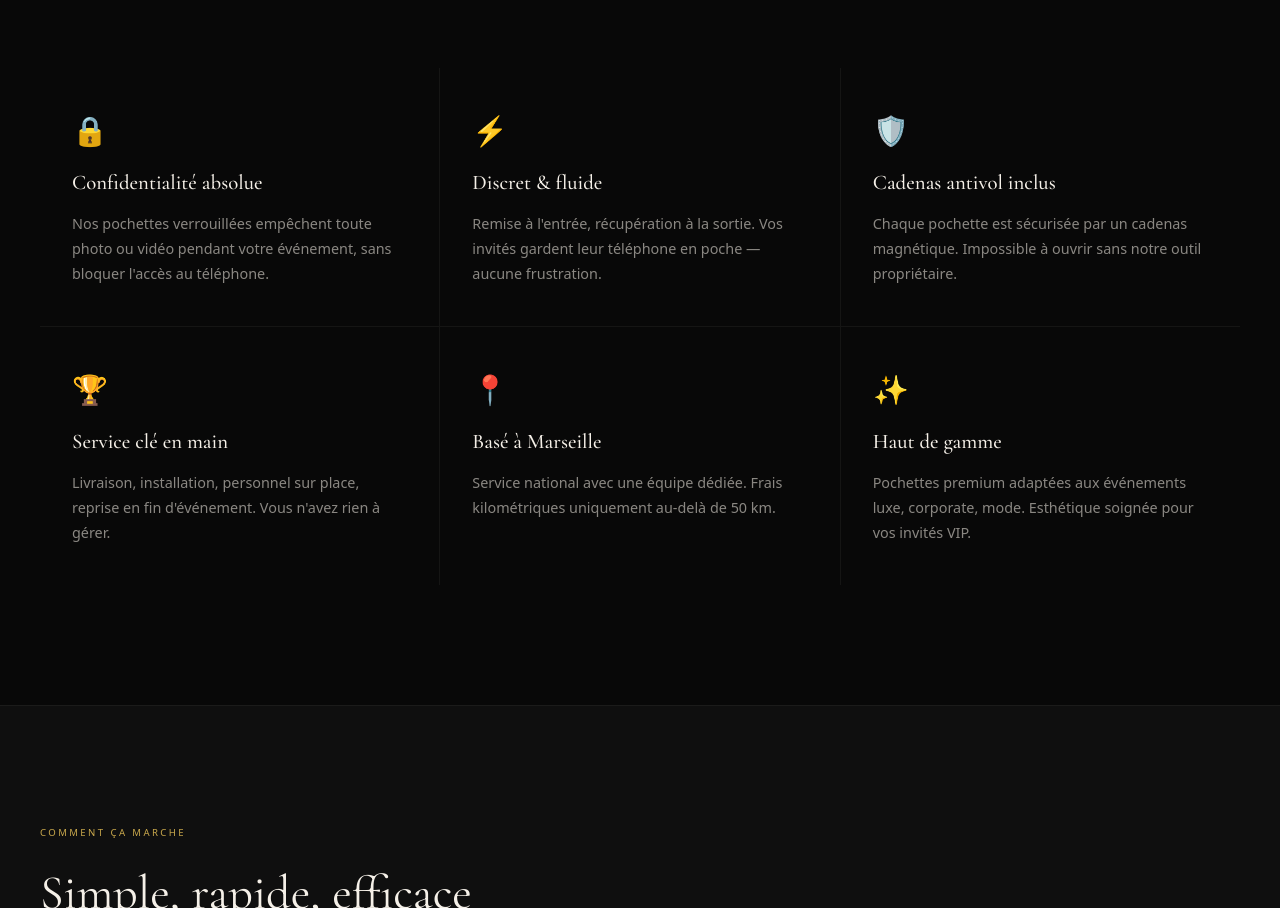
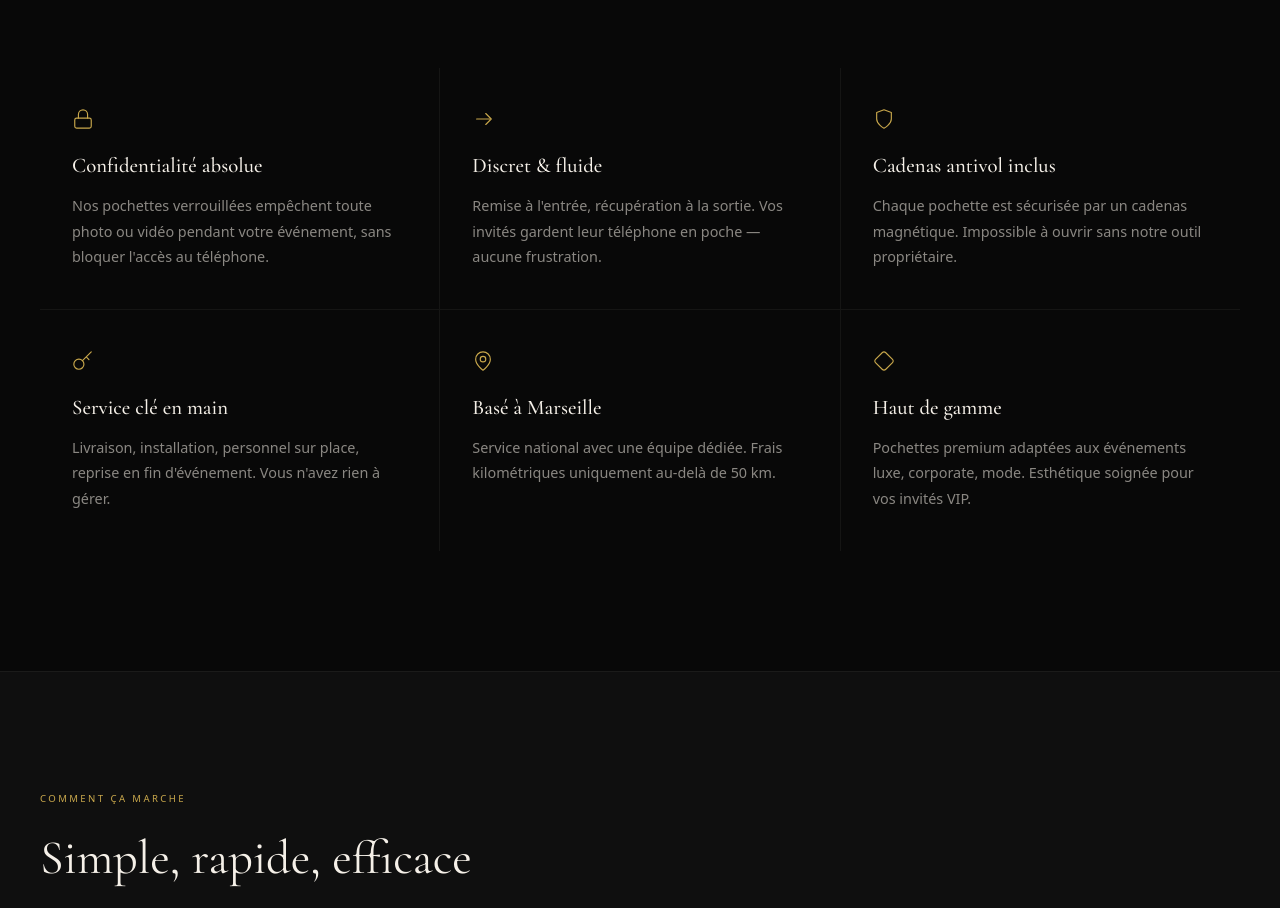
Before and after one commit to contactlockevent-cmd/LockEvent, a Next.js app: page / in a window 1280 px wide. Shown: the part 1076-1984 px from the top of the page. Built offline with nearby package versions, Linux system fonts and the light colour scheme.

Commit message:
Replace emoji icons with premium SVG icons in values section

```diff
--- a/app/page.tsx
+++ b/app/page.tsx
@@ -1,4 +1,40 @@
 import Link from "next/link";
+
+const ValueIcons = {
+  lock: (
+    <svg width="22" height="22" viewBox="0 0 24 24" fill="none" stroke="currentColor" strokeWidth="1.25" strokeLinecap="round" strokeLinejoin="round">
+      <rect x="3" y="11" width="18" height="11" rx="2"/>
+      <path d="M7 11V7a5 5 0 0 1 10 0v4"/>
+    </svg>
+  ),
+  flow: (
+    <svg width="22" height="22" viewBox="0 0 24 24" fill="none" stroke="currentColor" strokeWidth="1.25" strokeLinecap="round" strokeLinejoin="round">
+      <path d="M5 12h14M15 6l6 6-6 6"/>
+    </svg>
+  ),
+  shield: (
+    <svg width="22" height="22" viewBox="0 0 24 24" fill="none" stroke="currentColor" strokeWidth="1.25" strokeLinecap="round" strokeLinejoin="round">
+      <path d="M12 22s8-4 8-10V5l-8-3-8 3v7c0 6 8 10 8 10z"/>
+    </svg>
+  ),
+  key: (
+    <svg width="22" height="22" viewBox="0 0 24 24" fill="none" stroke="currentColor" strokeWidth="1.25" strokeLinecap="round" strokeLinejoin="round">
+      <circle cx="7.5" cy="15.5" r="5.5"/>
+      <path d="M21 2l-9.6 9.6M15.5 7.5l3 3"/>
+    </svg>
+  ),
+  location: (
+    <svg width="22" height="22" viewBox="0 0 24 24" fill="none" stroke="currentColor" strokeWidth="1.25" strokeLinecap="round" strokeLinejoin="round">
+      <path d="M12 22s-8-5.686-8-12a8 8 0 1 1 16 0c0 6.314-8 12-8 12z"/>
+      <circle cx="12" cy="10" r="3"/>
+    </svg>
+  ),
+  diamond: (
+    <svg width="22" height="22" viewBox="0 0 24 24" fill="none" stroke="currentColor" strokeWidth="1.25" strokeLinecap="round" strokeLinejoin="round">
+      <path d="M2.7 10.3a2.41 2.41 0 0 0 0 3.41l7.59 7.59a2.41 2.41 0 0 0 3.41 0l7.59-7.59a2.41 2.41 0 0 0 0-3.41L13.7 2.71a2.41 2.41 0 0 0-3.41 0z"/>
+    </svg>
+  ),
+};
 
 const stats = [
   { value: "100%", label: "Confidentiel" },
@@ -8,32 +44,32 @@ const stats = [
 
 const values = [
   {
-    icon: "🔒",
+    icon: ValueIcons.lock,
     title: "Confidentialité absolue",
     desc: "Nos pochettes verrouillées empêchent toute photo ou vidéo pendant votre événement, sans bloquer l'accès au téléphone.",
   },
   {
-    icon: "⚡",
+    icon: ValueIcons.flow,
     title: "Discret & fluide",
     desc: "Remise à l'entrée, récupération à la sortie. Vos invités gardent leur téléphone en poche — aucune frustration.",
   },
   {
-    icon: "🛡️",
+    icon: ValueIcons.shield,
     title: "Cadenas antivol inclus",
     desc: "Chaque pochette est sécurisée par un cadenas magnétique. Impossible à ouvrir sans notre outil propriétaire.",
   },
   {
-    icon: "🏆",
+    icon: ValueIcons.key,
     title: "Service clé en main",
     desc: "Livraison, installation, personnel sur place, reprise en fin d'événement. Vous n'avez rien à gérer.",
   },
   {
-    icon: "📍",
+    icon: ValueIcons.location,
     title: "Basé à Marseille",
     desc: "Service national avec une équipe dédiée. Frais kilométriques uniquement au-delà de 50 km.",
   },
   {
-    icon: "✨",
+    icon: ValueIcons.diamond,
     title: "Haut de gamme",
     desc: "Pochettes premium adaptées aux événements luxe, corporate, mode. Esthétique soignée pour vos invités VIP.",
   },
@@ -323,7 +359,7 @@ export default function HomePage() {
           <div style={{ display: "grid", gridTemplateColumns: "repeat(auto-fill, minmax(300px, 1fr))", gap: 1, background: "rgba(245, 240, 232, 0.05)" }}>
             {values.map((v) => (
               <div key={v.title} style={{ background: "var(--bg)", padding: "40px 32px" }}>
-                <div style={{ fontSize: "1.8rem", marginBottom: 16 }}>{v.icon}</div>
+                <div style={{ color: "var(--gold)", marginBottom: 20 }}>{v.icon}</div>
                 <h3 style={{ fontFamily: "var(--font-display), Georgia, serif", fontSize: "1.3rem", fontWeight: 500, marginBottom: 12 }}>
                   {v.title}
                 </h3>
```
